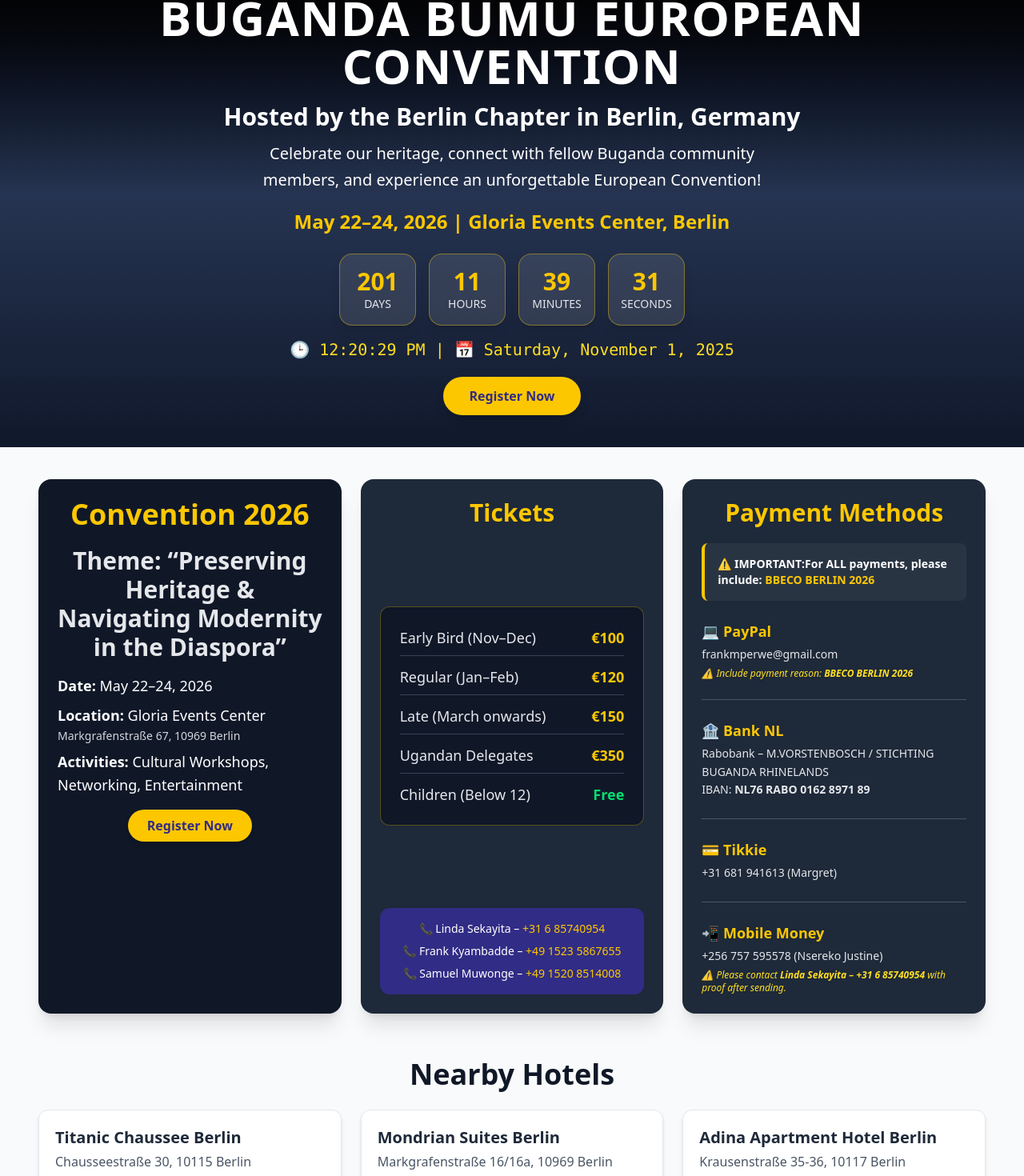
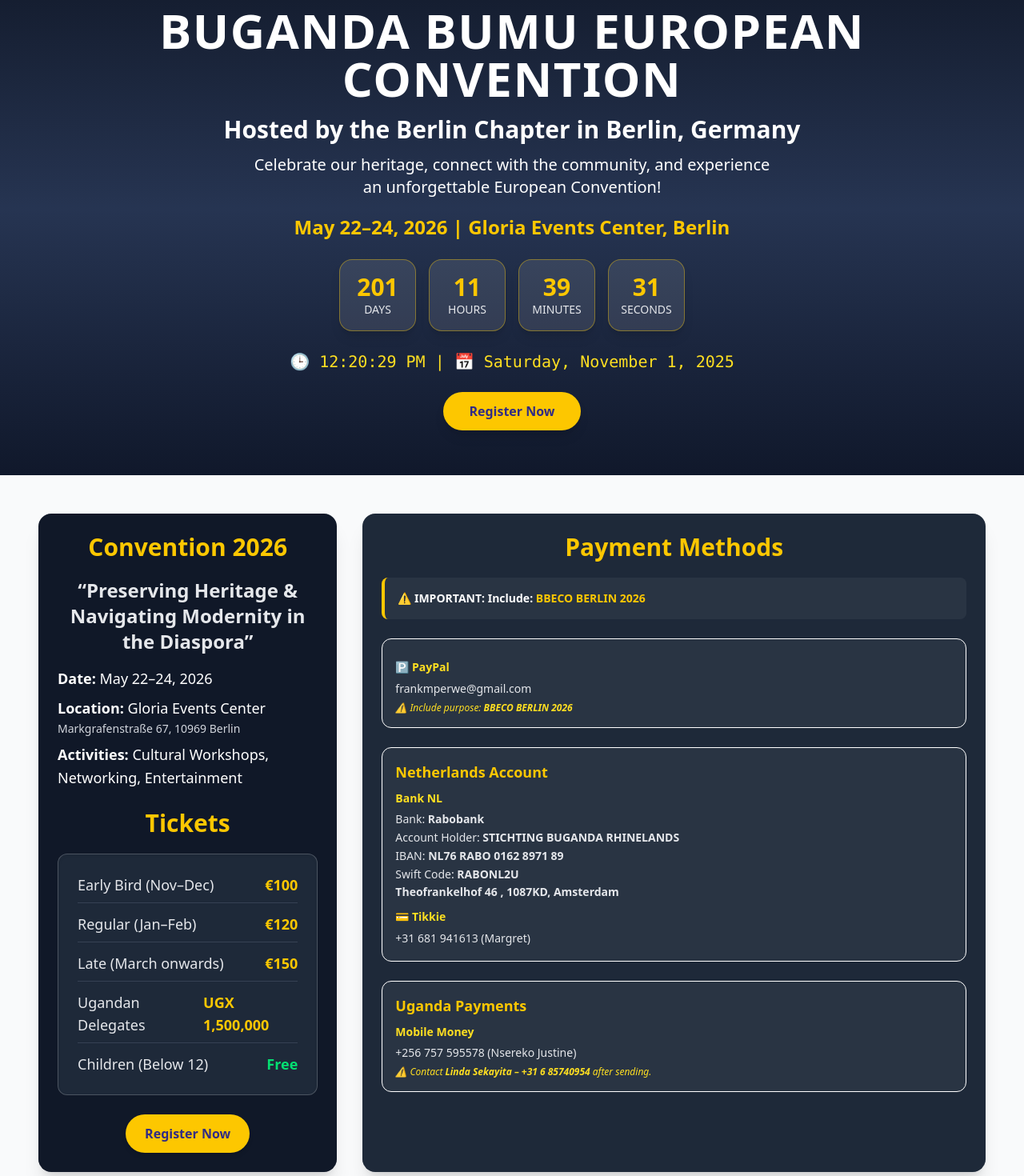
Before and after one commit to mperwe/bug-form_frontend, a React (Vite) app: page / in a window 1280 px wide. Shown: the part 72-1542 px from the top of the page at 80% size. Built offline with nearby package versions, Linux system fonts and the light colour scheme; the HTML template or start-up script is replaced by a standard one.

Commit message:
edit payments

```diff
--- a/src/pages/Home.jsx
+++ b/src/pages/Home.jsx
@@ -12,17 +12,20 @@ export default function Home() {
       const now = new Date();
       setCurrentTime(now);
       const distance = eventDate - now.getTime();
+
       if (distance <= 0) {
         clearInterval(timer);
         setTimeLeft({ days: 0, hours: 0, minutes: 0, seconds: 0 });
         return;
       }
+
       const days = Math.floor(distance / (1000 * 60 * 60 * 24));
       const hours = Math.floor((distance % (1000 * 60 * 60 * 24)) / (1000 * 60 * 60));
       const minutes = Math.floor((distance % (1000 * 60 * 60)) / (1000 * 60));
       const seconds = Math.floor((distance % (1000 * 60)) / 1000);
       setTimeLeft({ days, hours, minutes, seconds });
     }, 1000);
+
     return () => clearInterval(timer);
   }, []);
 
@@ -61,23 +64,17 @@ export default function Home() {
       <Navbar />
 
       {/* Hero Section */}
-      <section className="relative bg-gradient-to-b from-[black] via-[#1B2A49]/95 to-[#10182B] text-white pt-16 pb-10 px-4 overflow-hidden">
-        <div className="max-w-7xl mx-auto relative z-10 flex flex-col items-center justify-center text-center">
-          <h1 className="text-5xl md:text-6xl font-extrabold uppercase tracking-wide mb-4">
-            Buganda Bumu European Convention
-          </h1>
-          <p className="text-white text-2xl md:text-3xl font-bold mb-3">
-            Hosted by the Berlin Chapter in Berlin, Germany
+      <section className="relative bg-gradient-to-b from-gray-900 via-[#1B2A49]/95 to-[#10182B] text-white pt-20 pb-14 px-4 overflow-hidden">
+        <div className="max-w-7xl mx-auto text-center">
+          <h1 className="text-5xl md:text-6xl font-extrabold uppercase tracking-wide mb-4">Buganda Bumu European Convention</h1>
+          <p className="text-2xl md:text-3xl font-bold mb-3">Hosted by the Berlin Chapter in Berlin, Germany</p>
+          <p className="text-lg md:text-xl max-w-2xl mx-auto mb-5">
+            Celebrate our heritage, connect with the community, and experience an unforgettable European Convention!
           </p>
-          <p className="text-white text-lg md:text-xl max-w-2xl mb-5 leading-relaxed">
-            Celebrate our heritage, connect with fellow Buganda community members, and experience an unforgettable European Convention!
-          </p>
-          <p className="text-yellow-400 text-xl md:text-2xl font-semibold mb-6">
-            May 22–24, 2026 | Gloria Events Center, Berlin
-          </p>
+          <p className="text-yellow-400 text-xl md:text-2xl font-semibold mb-6">May 22–24, 2026 | Gloria Events Center, Berlin</p>
 
           {/* Countdown */}
-          <div className="flex flex-wrap justify-center gap-4 mb-4">
+          <div className="flex flex-wrap justify-center gap-4 mb-6">
             {["Days", "Hours", "Minutes", "Seconds"].map((unit, i) => (
               <div key={i} className="flex flex-col items-center bg-white/10 rounded-2xl p-4 w-24 shadow-lg border border-yellow-400/40">
                 <span className="text-3xl font-extrabold text-yellow-400">{formatTime(timeLeft[unit.toLowerCase()])}</span>
@@ -86,50 +83,33 @@ export default function Home() {
             ))}
           </div>
 
-          <div className="text-yellow-300 font-mono text-lg md:text-xl mb-5">
-            🕒 {digitalTime} | 📅 {dateString}
-          </div>
+          <div className="text-yellow-300 font-mono text-lg md:text-xl mb-6">🕒 {digitalTime} | 📅 {dateString}</div>
 
-          <a
-            href="https://forms.gle/PaD39jWRFeZJFxFLA"
-            target="_blank"
-            rel="noopener noreferrer"
-            className="inline-block px-8 py-3 bg-yellow-400 text-indigo-900 font-bold rounded-full shadow-lg hover:scale-105 hover:bg-yellow-300 transition"
-          >
+          <a href="https://forms.gle/PaD39jWRFeZJFxFLA" target="_blank" rel="noopener noreferrer"
+            className="inline-block px-8 py-3 bg-yellow-400 text-indigo-900 font-bold rounded-full shadow-lg hover:scale-105 hover:bg-yellow-300 transition">
             Register Now
           </a>
         </div>
       </section>
 
       {/* Main Content */}
-      <main className="flex-grow py-10 px-4 sm:px-6 md:px-12">
-        {/* Cards Section */}
-        <div className="max-w-7xl mx-auto grid grid-cols-1 md:grid-cols-3 gap-6">
+      <main className="flex-grow py-12 px-4 sm:px-6 md:px-12">
+        <div className="max-w-7xl mx-auto grid grid-cols-1 md:grid-cols-3 gap-8">
+          {/* Convention & Tickets */}
+          <div className="md:col-span-1 bg-gray-900 rounded-2xl p-6 shadow-xl text-white hover:shadow-2xl transition">
+            <h2 className="text-3xl font-bold mb-5 text-yellow-400 text-center">Convention 2026</h2>
+            <p className="text-2xl font-extrabold mb-4 text-center text-gray-200">“Preserving Heritage & Navigating Modernity in the Diaspora”</p>
+            <ul className="text-lg space-y-2 leading-relaxed mb-6">
+              <li><strong>Date:</strong> May 22–24, 2026</li>
+              <li>
+                <strong>Location:</strong> Gloria Events Center
+                <p className="text-gray-300 text-sm">Markgrafenstraße 67, 10969 Berlin</p>
+              </li>
+              <li><strong>Activities:</strong> Cultural Workshops, Networking, Entertainment</li>
+            </ul>
 
-          {/* Convention Card */}
-          <div className="bg-gray-900 rounded-2xl p-6 shadow-xl text-white flex flex-col justify-between hover:shadow-2xl transition">
-            <div>
-              <h2 className="text-3xl md:text-4xl font-bold mb-5 text-yellow-400 text-center">Convention 2026</h2>
-              <p className="text-2xl md:text-3xl font-extrabold mb-4 text-center text-gray-200">
-                Theme: “Preserving Heritage & Navigating Modernity in the Diaspora”
-              </p>
-              <ul className="text-lg space-y-2 leading-relaxed mb-4">
-                <li><strong>Date:</strong> May 22–24, 2026</li>
-                <li><strong>Location:</strong> Gloria Events Center<p className="text-gray-300 text-sm">Markgrafenstraße 67, 10969 Berlin</p></li>
-                <li><strong>Activities:</strong> Cultural Workshops, Networking, Entertainment</li>
-              </ul>
-              <div className="text-center mt-4 mb-4">
-                <a href="https://forms.gle/PaD39jWRFeZJFxFLA" target="_blank" rel="noopener noreferrer" className="inline-block px-6 py-2 bg-yellow-400 text-indigo-900 font-bold rounded-full shadow-md hover:bg-yellow-300 transition">
-                  Register Now
-                </a>
-              </div>
-            </div>
-          </div>
-
-          {/* Tickets Card */}
-          <div className="bg-gray-800 rounded-2xl p-6 shadow-xl text-white flex flex-col justify-between hover:shadow-2xl transition">
             <h2 className="text-3xl font-bold mb-5 text-yellow-400 text-center">Tickets</h2>
-            <div className="bg-gray-900 rounded-xl p-6 border border-yellow-400/30 shadow-inner">
+            <div className="bg-gray-800 rounded-xl p-6 border border-white/20 shadow-inner">
               <ul className="space-y-3 text-gray-200 text-lg">
                 <li className="flex justify-between border-b border-gray-700 pb-2">
                   <span>Early Bird (Nov–Dec)</span>
@@ -145,7 +125,7 @@ export default function Home() {
                 </li>
                 <li className="flex justify-between border-b border-gray-700 pb-2">
                   <span>Ugandan Delegates</span>
-                  <span className="font-semibold text-yellow-400">€350</span>
+                  <span className="font-semibold text-yellow-400">UGX 1,500,000</span>
                 </li>
                 <li className="flex justify-between">
                   <span>Children (Below 12)</span>
@@ -154,101 +134,99 @@ export default function Home() {
               </ul>
             </div>
 
-            <div className="mt-6 bg-indigo-900 text-white rounded-xl py-4 px-4 text-center text-sm space-y-2">
-              <p>📞 Linda Sekayita – <span className="text-yellow-400">+31 6 85740954</span></p>
-              <p>📞 Frank Kyambadde – <span className="text-yellow-400">+49 1523 5867655</span></p>
-              <p>📞 Samuel Muwonge – <span className="text-yellow-400">+49 1520 8514008</span></p>
+            <div className="mt-6 text-center">
+              <a href="https://forms.gle/PaD39jWRFeZJFxFLA" target="_blank" rel="noopener noreferrer"
+                className="inline-block px-6 py-3 bg-yellow-400 text-indigo-900 font-bold rounded-full shadow-md hover:bg-yellow-300 transition">
+                Register Now
+              </a>
             </div>
           </div>
 
-          {/* Payment Card */}
-          <div className="bg-gray-800 rounded-2xl p-6 shadow-xl text-white flex flex-col justify-between hover:shadow-2xl transition">
+          {/* Payment Methods */}
+          <div className="bg-gray-800 rounded-2xl p-6 shadow-xl text-white hover:shadow-2xl transition md:col-span-2">
             <h2 className="text-3xl font-bold mb-5 text-yellow-400 text-center">Payment Methods</h2>
-
-            <div className="bg-white/5 border-l-4 border-yellow-400 rounded-lg p-4 mb-6 text-sm font-semibold text-white-900">
-              ⚠️ <span className="text-white font-bold uppercase">IMPORTANT:</span>
-              For <strong>ALL</strong> payments, please include:
-              <span className="text-yellow-400 font-bold uppercase"> BBECO BERLIN 2026</span>
+            <div className="bg-white/5 border-l-4 border-yellow-400 rounded-lg p-4 mb-6 text-sm font-semibold">
+              ⚠️ <span className="text-white font-bold uppercase">IMPORTANT:</span> Include: <span className="text-yellow-400 font-bold uppercase">BBECO BERLIN 2026</span>
             </div>
 
             <div className="space-y-6 text-sm leading-relaxed text-gray-200">
 
-              {/* PayPal */}
-              <div>
-                <h3 className="font-bold text-yellow-400 text-lg mb-1">💻 PayPal</h3>
+              <div className="bg-white/5 p-4 rounded-xl border border-white">
+                  {/* Germany
+                <h3 className="font-bold text-yellow-400 text-lg mb-2">Germany Account</h3>
+                <h4 className="font-bold text-yellow-300 text-md mb-1">Bank DE</h4>
+
+
+                <p>Bank: <strong>Deutsche Bank</strong> </p>
+                <p>Account Holder: <strong>Precious Fischer</strong> </p>
+                <p>IBAN: <strong>DE88 2507 0024 0202 9155 05</strong></p> */}
+                <h4 className="font-bold text-yellow-300 text-md mb-1 mt-2">🅿️ PayPal</h4>
                 <p>frankmperwe@gmail.com</p>
-                <p className="text-xs italic mt-1 text-yellow-300">
-                  ⚠️ Include payment reason: <strong>BBECO BERLIN 2026</strong>
-                </p>
+                <p className="text-xs italic text-yellow-300 mt-1">⚠️ Include purpose: <strong>BBECO BERLIN 2026</strong></p>
               </div>
 
-              <hr className="border-gray-600" />
+              {/* Netherlands */}
+              <div className="bg-white/5 p-4 rounded-xl border border-white">
+                <h3 className="font-bold text-yellow-400 text-lg mb-2">Netherlands Account</h3>
+                <h4 className="font-bold text-yellow-300 text-md mb-1">Bank NL</h4>
 
-              {/* Bank */}
-              <div>
-                <h3 className="font-bold text-yellow-400 text-lg mb-1">🏦 Bank NL</h3>
-                <p>Rabobank – M.VORSTENBOSCH / STICHTING BUGANDA RHINELANDS</p>
+                <p>Bank: <strong>Rabobank</strong> </p>
+                <p>Account Holder: <strong>STICHTING BUGANDA RHINELANDS</strong> </p>
                 <p>IBAN: <strong>NL76 RABO 0162 8971 89</strong></p>
-              </div>
+                <p>Swift Code: <strong>RABONL2U</strong></p>
+                <p><strong>Theofrankelhof 46 , 1087KD, Amsterdam</strong></p>
 
-              <hr className="border-gray-600" />
 
-              {/* Tikkie */}
-              <div>
-                <h3 className="font-bold text-yellow-400 text-lg mb-1">💳 Tikkie</h3>
+                <h4 className="font-bold text-yellow-300 text-md mb-1 mt-2">💳 Tikkie</h4>
                 <p>+31 681 941613 (Margret)</p>
               </div>
 
-              <hr className="border-gray-600" />
-
-              {/* Mobile Money */}
-              <div>
-                <h3 className="font-bold text-yellow-400 text-lg mb-1">📲 Mobile Money</h3>
+              {/* Uganda */}
+              <div className="bg-white/5 p-4 rounded-xl border border-white">
+                <h3 className="font-bold text-yellow-400 text-lg mb-2">Uganda Payments</h3>
+                <h4 className="font-bold text-yellow-300 text-md mb-1">Mobile Money</h4>
                 <p>+256 757 595578 (Nsereko Justine)</p>
-                <p className="text-xs italic text-yellow-300 mt-1">
-                  ⚠️ Please contact <strong>Linda Sekayita – +31 6 85740954</strong> with proof after sending.
-                </p>
+                <p className="text-xs italic text-yellow-300 mt-1">⚠️ Contact <strong>Linda Sekayita – +31 6 85740954</strong> after sending.</p>
               </div>
-
             </div>
           </div>
         </div>
 
         {/* Hotels Section */}
-        <div className="max-w-7xl mx-auto mt-14">
-          <h2 className="text-3xl md:text-4xl font-bold mb-6 text-center text-gray-900">Nearby Hotels</h2>
+        <section className="mt-14 max-w-7xl mx-auto">
+          <h2 className="text-3xl md:text-4xl font-bold mb-8 text-center text-gray-900">Nearby Hotels</h2>
           <div className="grid grid-cols-1 sm:grid-cols-2 lg:grid-cols-3 gap-6">
-            {hotels.map((place, i) => (
+            {hotels.map((hotel, i) => (
               <div key={i} className="bg-white rounded-xl shadow-md p-5 border border-gray-200 hover:shadow-lg hover:bg-[#D2B48C] hover:text-white transition-all">
-                <h3 className="text-xl font-semibold mb-1">{place.name}</h3>
-                <p className="text-gray-600 mb-2">{place.address}</p>
-                <p className="text-gray-500 text-sm mb-3">🏷️ {place.type} — 🚶 {place.distance}</p>
-                <div className="flex justify-between text-sm font-medium">
-                  <a href={place.url} target="_blank" rel="noopener noreferrer" className="hover:underline">Website</a>
-                  <a href={place.directions} target="_blank" rel="noopener noreferrer" className="hover:underline">Directions</a>
+                <h3 className="text-xl font-semibold mb-1">{hotel.name}</h3>
+                <p className="text-gray-600 mb-2">{hotel.address}</p>
+                <p className="text-gray-500 text-sm mb-3">{hotel.type} • {hotel.distance}</p>
+                <div className="flex justify-between">
+                  <a href={hotel.url} target="_blank" rel="noopener noreferrer" className="text-blue-400 font-semibold hover:underline">Website</a>
+                  <a href={hotel.directions} target="_blank" rel="noopener noreferrer" className="text-blue-400 font-semibold hover:underline">Directions</a>
                 </div>
               </div>
             ))}
           </div>
-        </div>
+        </section>
 
         {/* Hostels Section */}
-        <div className="max-w-7xl mx-auto mt-12 mb-14">
-          <h2 className="text-3xl md:text-4xl font-bold mb-6 text-center text-gray-900">Nearby Hostels</h2>
+        <section className="mt-12 max-w-7xl mx-auto mb-14">
+          <h2 className="text-3xl md:text-4xl font-bold mb-8 text-center text-gray-900">Nearby Hostels</h2>
           <div className="grid grid-cols-1 sm:grid-cols-2 lg:grid-cols-3 gap-6">
-            {hostels.map((place, i) => (
+            {hostels.map((hostel, i) => (
               <div key={i} className="bg-white rounded-xl shadow-md p-5 border border-gray-200 hover:shadow-lg hover:bg-[#D2B48C] hover:text-white transition-all">
-                <h3 className="text-xl font-semibold mb-1">{place.name}</h3>
-                <p className="text-gray-600 mb-2">{place.address}</p>
-                <p className="text-gray-500 text-sm mb-3">🏷️ {place.type} — 🚶 {place.distance}</p>
-                <div className="flex justify-between text-sm font-medium">
-                  <a href={place.url} target="_blank" rel="noopener noreferrer" className="hover:underline">Website</a>
-                  <a href={place.directions} target="_blank" rel="noopener noreferrer" className="hover:underline">Directions</a>
+                <h3 className="text-xl font-semibold mb-1">{hostel.name}</h3>
+                <p className="text-gray-600 mb-2">{hostel.address}</p>
+                <p className="text-gray-500 text-sm mb-3">{hostel.type} • {hostel.distance}</p>
+                <div className="flex justify-between">
+                  <a href={hostel.url} target="_blank" rel="noopener noreferrer" className="text-blue-400 font-semibold hover:underline">Website</a>
+                  <a href={hostel.directions} target="_blank" rel="noopener noreferrer" className="text-blue-400 font-semibold hover:underline">Directions</a>
                 </div>
               </div>
             ))}
           </div>
-        </div>
+        </section>
       </main>
 
       <Footer />
```
